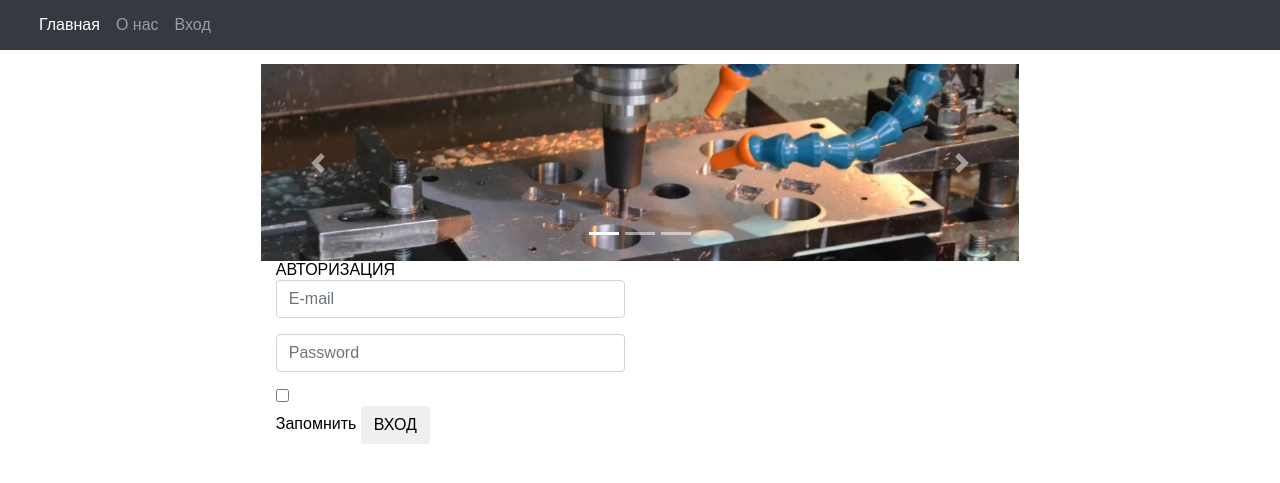
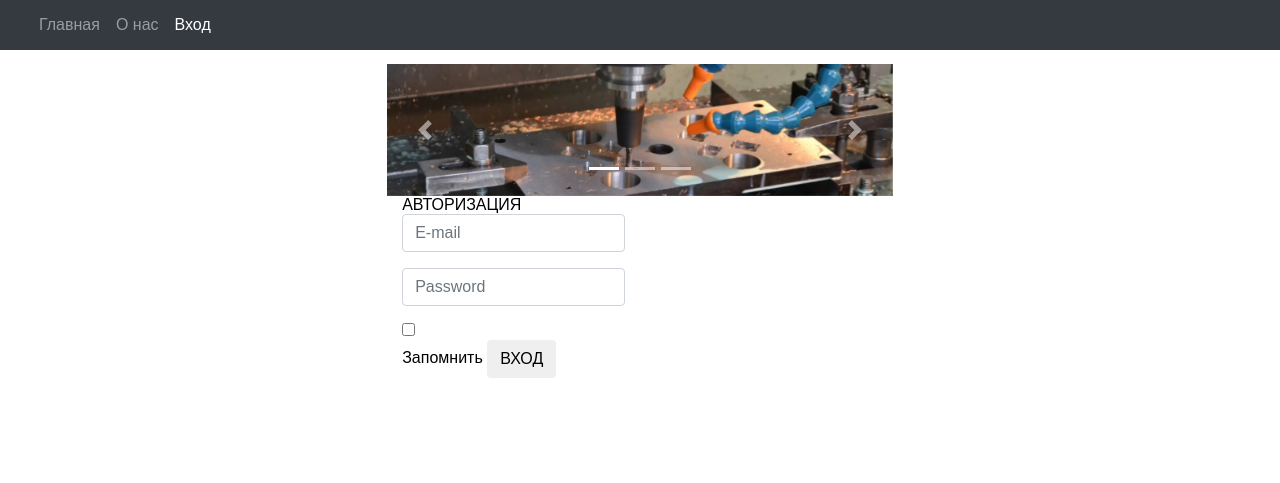
Before and after one commit to DiForzza/site_one, a Django app: page /authorization in a window 1280 px wide. Shown: the top 483 px of the page. Run offline with Django 4.2, Linux system fonts and the light colour scheme; data that the repository does not hold is empty; some libraries are stand-ins or nearby versions.

Commit message:
add map. add active button.

```diff
--- a/RT_Group/main/views.py
+++ b/RT_Group/main/views.py
@@ -9,7 +9,7 @@ def weather():
 
 
 def index(request):
-    tasks = Task.objects.all()
+    tasks = Task.objects.order_by('-id')[:2]
     return render(request, 'main/main.html', {'response': weather(), 'tasks': tasks})
 
 
--- a/RT_Group/static/css/main.css
+++ b/RT_Group/static/css/main.css
@@ -1,9 +1,14 @@
 div.align1 {
-  margin:0 20% 0 20%;
-  width:60%;
+  margin:0 30% 0 30%;
+  width:40%;
 }
 
 div.layer1 {
   position:relative;
   top:28px;
 }
+
+.map {
+    padding: 40px 0;
+    text-align: center;
+}
--- a/RT_Group/templates/main/base.html
+++ b/RT_Group/templates/main/base.html
@@ -21,15 +21,17 @@
 				</button>
 				<div class="collapse navbar-collapse" id="navbarCollapse">
 					<ul class="navbar-nav me-auto mb-2 mb-md-0">
+						{% with request.resolver_match.url_name as url_name %}
 						<li class="nav-item">
-							<a class="nav-link active" aria-current="page" href="{% url 'main:home' %}">Главная</a>
+							<a class="nav-link {% if url_name == 'home' %}active{% endif %}" aria-current="page" href="{% url 'main:home' %}">Главная</a>
 						</li>
 						<li class="nav-item">
-							<a class="nav-link" href="{% url 'main:about' %}" >О нас</a>
+							<a class="nav-link {% if url_name == 'about' %}active{% endif %}" href="{% url 'main:about' %}" >О нас</a>
 						</li>
 						<li class="nav-item">
-							<a class="nav-link" href="{% url 'main:authorization' %}" tabindex="-1" aria-disabled="true">Вход</a>
+							<a class="nav-link {% if url_name == 'authorization' %}active{% endif %}" href="{% url 'main:authorization' %}" tabindex="-1" aria-disabled="true">Вход</a>
 						</li>
+						{% endwith %}
 					</ul>
 				</div>
 				<h6 align="center" style="color:White">{{response}}</h6>
@@ -66,6 +68,7 @@
 		</div>
 		{% block auth %}{% endblock %}
 		{% block tasks %}{% endblock %}
+		{% block map %}{% endblock %}
 	</div>
 </div>
 	<script src="https://code.jquery.com/jquery-3.3.1.slim.min.js" integrity="sha384-q8i/X+965DzO0rT7abK41JStQIAqVgRVzpbzo5smXKp4YfRvH+8abtTE1Pi6jizo"
--- a/RT_Group/templates/main/main.html
+++ b/RT_Group/templates/main/main.html
@@ -6,10 +6,14 @@
 
 {% block tasks %}
     <h1 align="center">Новости</h1>
+    {% if tasks  %}
         {% for i in tasks %}
             <div class="alert alert-warning mt-2">
                 <h3>{{ i.title }}</h3>
                 <p>{{ i.task }}</p>
             </div>
         {% endfor %}
+    {% else %}
+        <p>Нет новостей</p>
+    {% endif %}
 {% endblock %}
```
Also changed, not shown: RT_Group/templates/main/about.html (+8 -0 lines), RT_Group/db.sqlite3. Lines whose indentation alone changed are shown as unchanged.
